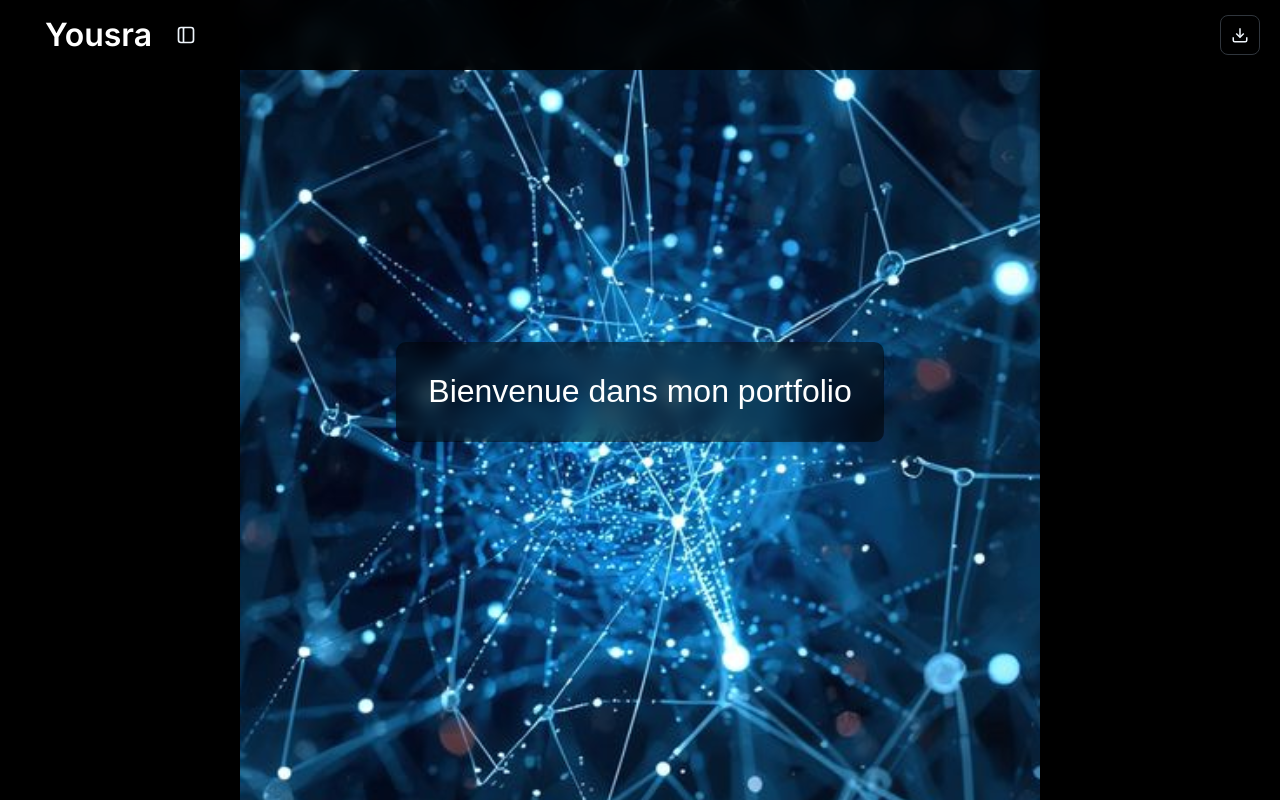
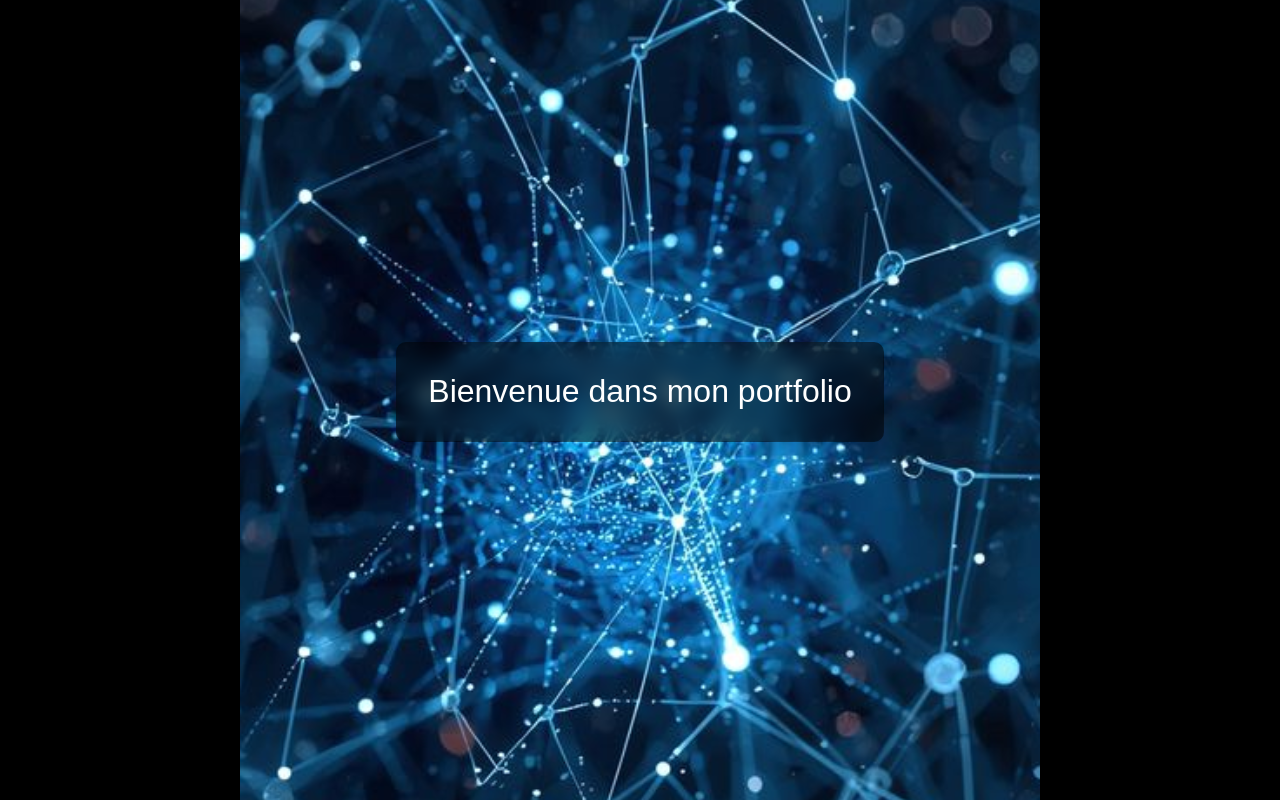
Before and after one commit to ArrouiYousra/yousra-arroui, a React (Create React App) app in the folder my-app/: page / in a window 1280 px wide. Shown: the top 800 px of the page. Built offline with nearby package versions, Linux system fonts and the light colour scheme; a web font is replaced by a local one.

Commit message:
add: docker project

```diff
--- a/my-app/src/App.css
+++ b/my-app/src/App.css
@@ -8,8 +8,3 @@
 #root {
   min-height: 100vh;
 }
-
-/* Ensure proper spacing for fixed navigation */
-.App > *:first-child {
-  margin-top: 0;
-}
--- a/my-app/src/App.js
+++ b/my-app/src/App.js
@@ -1,6 +1,4 @@
-import React, { useState } from 'react';
-import Header from './components/Header';
-import Navigation from './components/Navigation';
+import React from 'react';
 import Hero from './components/Hero';
 import About from './components/About';
 import Linktree from './components/Linktree';
@@ -15,16 +13,8 @@ import Footer from './components/Footer';
 import './App.css';
 
 function App() {
-  const [isSidebarOpen, setIsSidebarOpen] = useState(false);
-
-  const toggleSidebar = () => {
-    setIsSidebarOpen(!isSidebarOpen);
-  };
-
   return (
     <div className="App">
-      <Header onToggleSidebar={toggleSidebar} isSidebarOpen={isSidebarOpen} />
-      <Navigation isSidebarOpen={isSidebarOpen} onToggleSidebar={toggleSidebar} />
       <div className="main-content">
         <Hero />
         <About />
--- a/my-app/src/components/Hero.css
+++ b/my-app/src/components/Hero.css
@@ -10,14 +10,16 @@
 
 .hero-container {
   width: 100%;
+  height: 100vh;
   margin: 0 auto;
   padding: 0;
   text-align: center;
+  position: relative;
 }
 
 .hero-content {
   width: 100%;
-  height: 100vh;
+  height: 100%;
   margin: 0 auto;
   display: flex;
   flex-direction: column;
@@ -30,13 +32,11 @@
 .hero-image-wrapper {
   width: 100%;
   height: 100%;
-  display: flex;
-  justify-content: center;
-  align-items: center;
   position: absolute;
   top: 0;
   left: 0;
   z-index: 0;
+  overflow: hidden;
 }
 
 .hero-image {
@@ -47,6 +47,7 @@
   transform: rotate(90deg);
   box-shadow: 0 10px 40px rgba(0, 0, 0, 0.5);
   transition: transform 0.3s ease;
+  display: block;
 }
 
 .hero-image:hover {
--- a/my-app/src/components/Projects.jsx
+++ b/my-app/src/components/Projects.jsx
@@ -108,10 +108,10 @@ const Projects = () => {
     },
     {
       id: 'docker',
-      title: 'Projet Docker',
-      description: 'À compléter - Description du projet Docker.',
+      title: 'Popeye - Docker',
+      description: 'Projet d\'apprentissage de Docker et Docker Compose visant à maîtriser le déploiement d\'une architecture multi-services. Création de Dockerfiles multi-stage pour Python, Node.js et Java, configuration d\'un réseau de 5 services via Docker Compose, mise en place de réseaux et volumes, et implémentation de la communication inter-services. Respect des bonnes pratiques DevOps (versions spécifiques, variables d\'environnement, optimisations).',
       image: process.env.PUBLIC_URL + '/assets/projects/placeholder.png',
-      technologies: ['Docker', 'À compléter'],
+      technologies: ['Docker', 'Docker Compose', 'Python', 'Node.js', 'Java', 'DevOps', 'Multi-stage Build', 'Networking', 'Volumes'],
       status: 'En cours',
       github: '',
       featured: true
```
Lines whose indentation alone changed are shown as unchanged.
